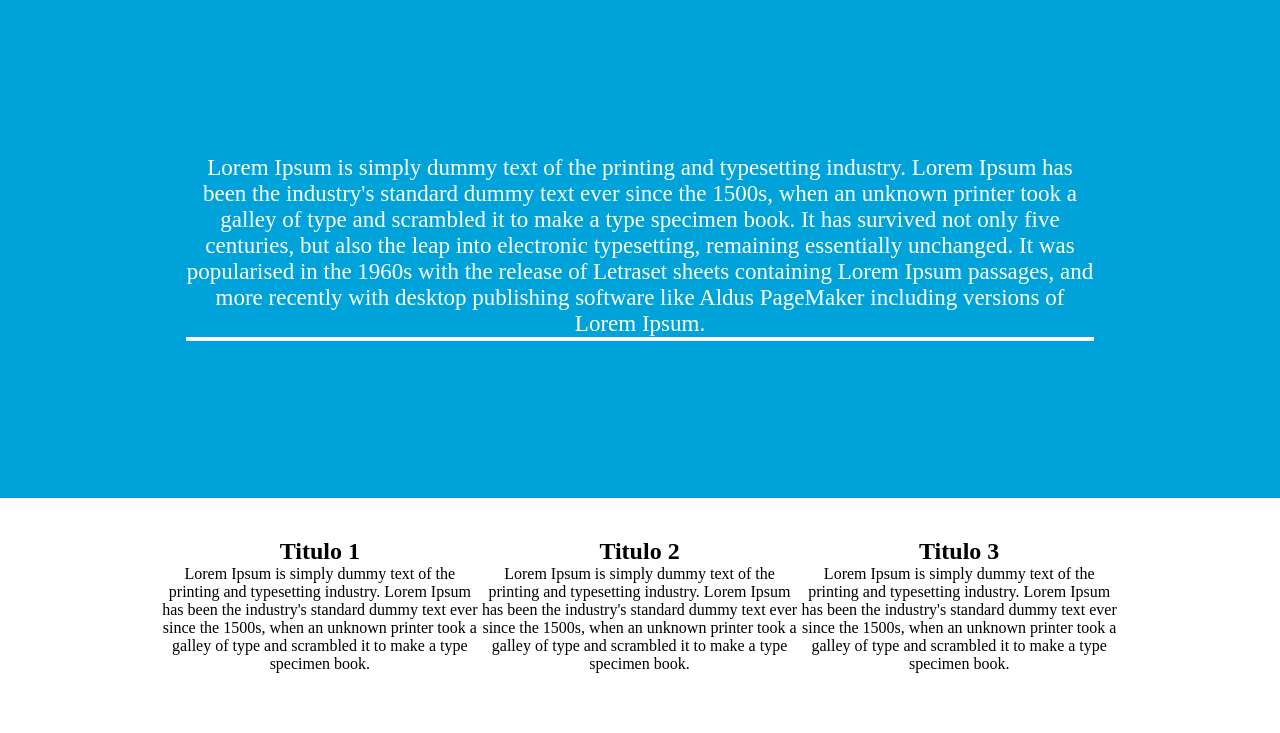
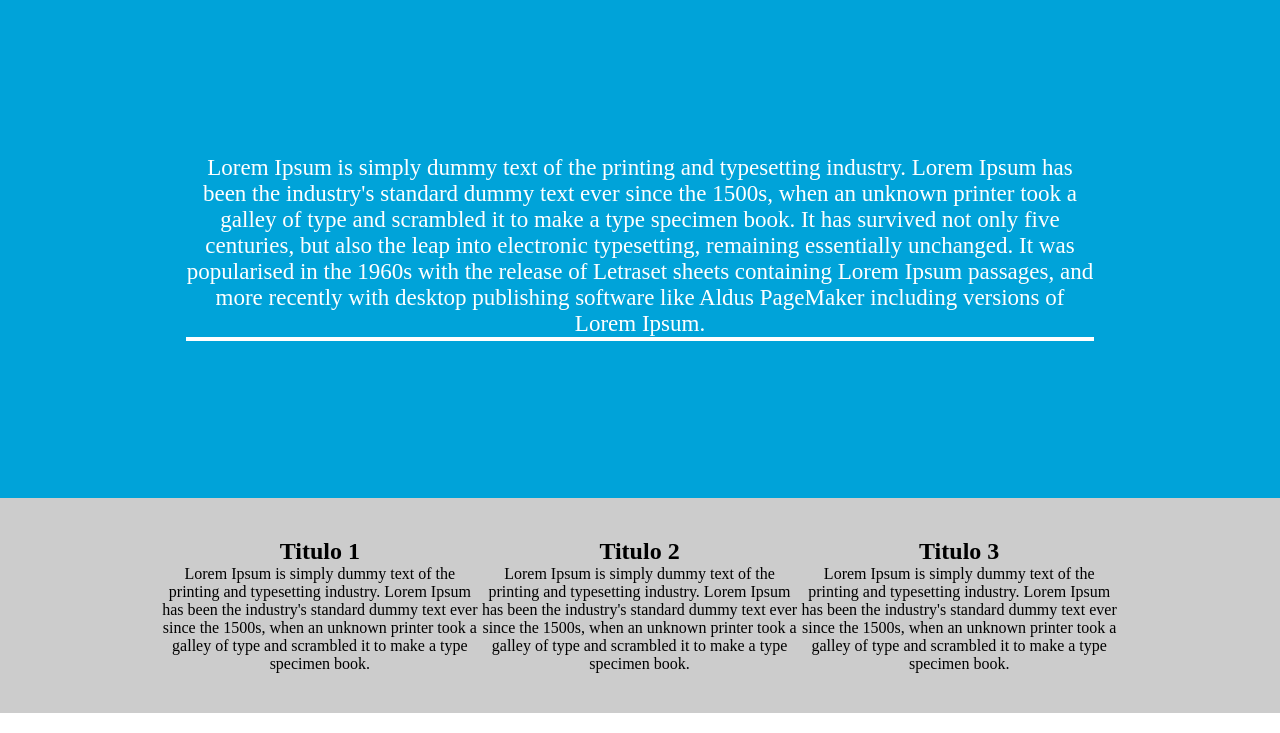
Before and after one commit to ThiagoSadeMelo/MiniFramework, a plain HTML site: page index.html in a window 1280 px wide. Shown: the part 67-800 px from the top of the page. Drawn offline with Linux system fonts and the light colour scheme.

Commit message:
colorindo container

```diff
--- a/style.css
+++ b/style.css
@@ -33,3 +33,7 @@ header.topo-site ul li{
     display: inline-block;
     border-bottom: 4px solid white;
 }
+
+.container-color{
+    background-color: #ccc;
+}
```
